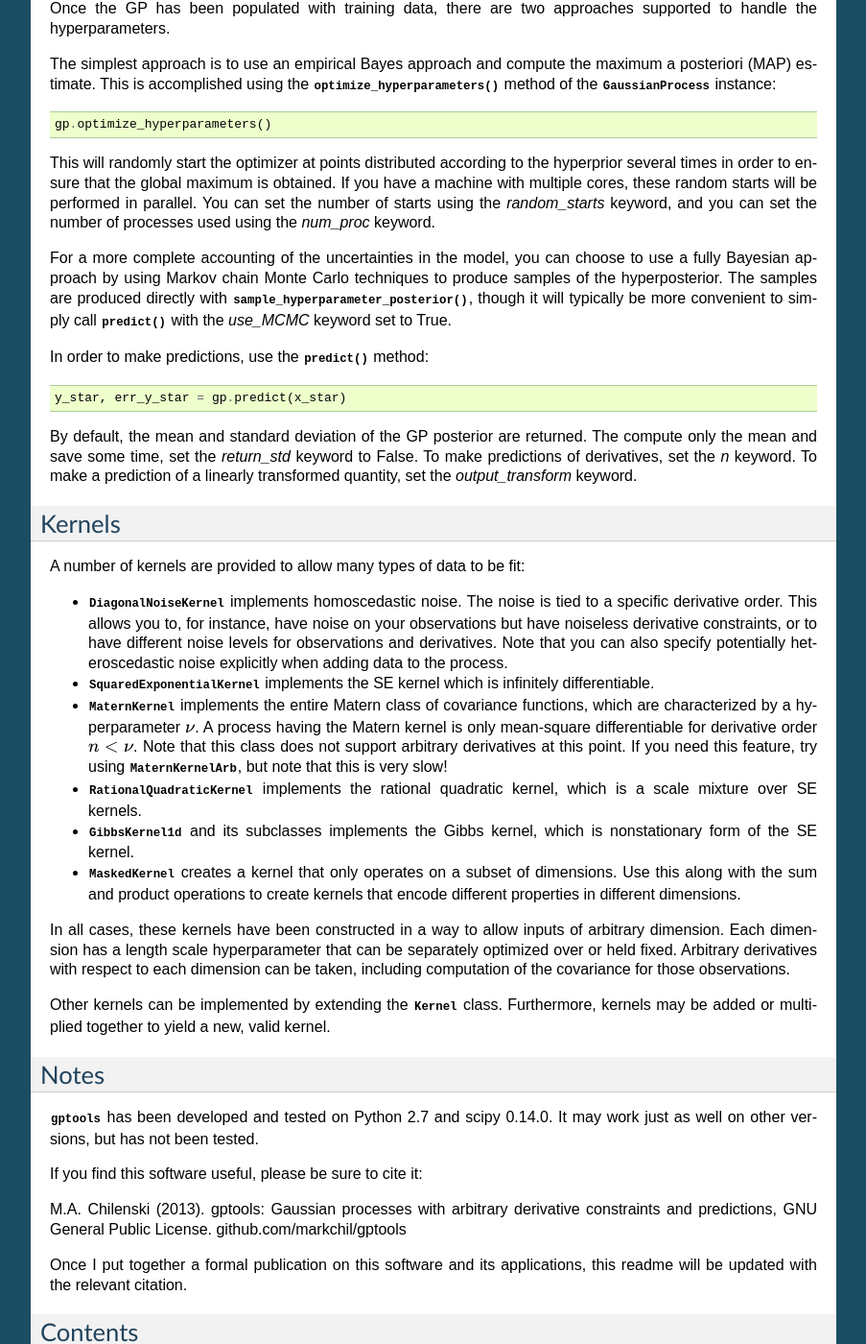
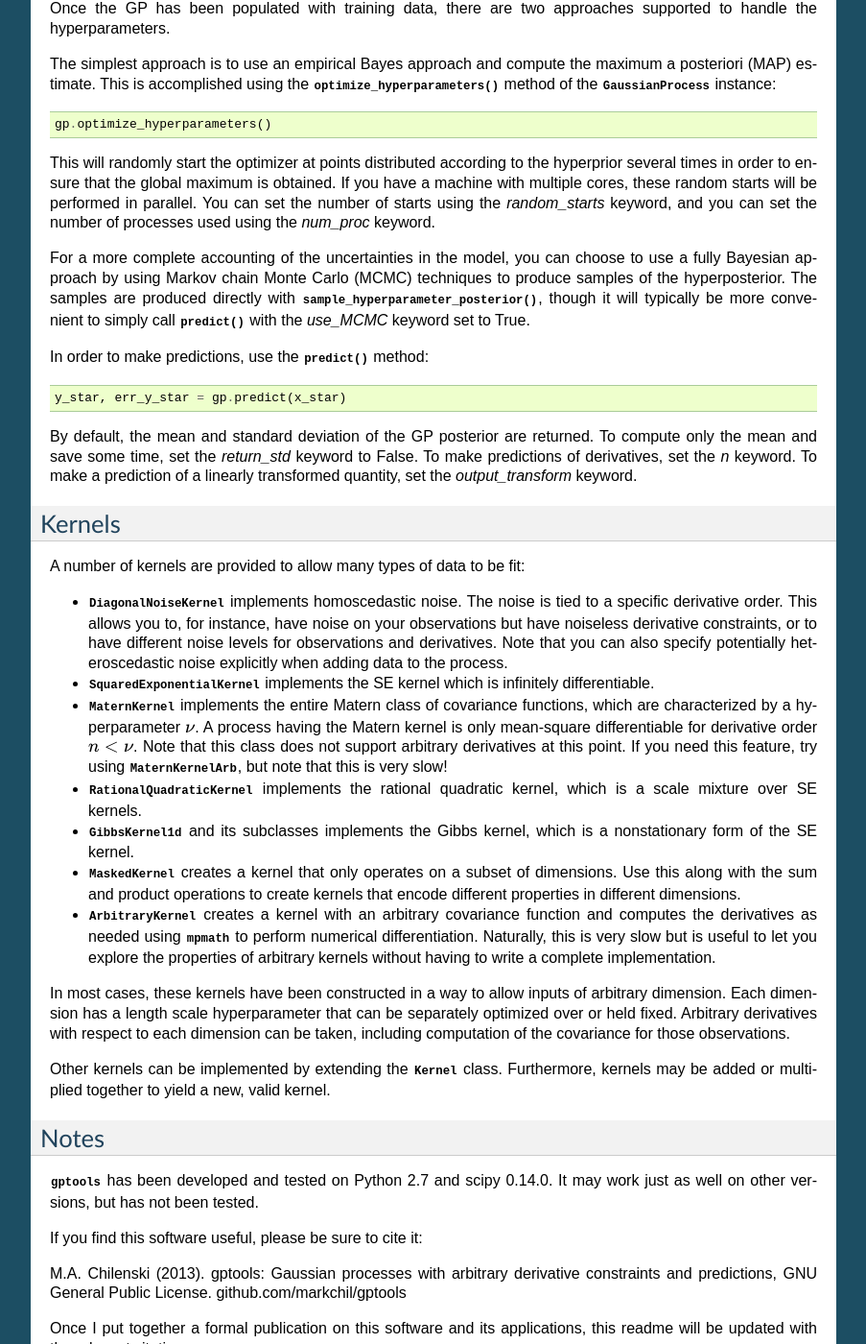
Before and after one commit to markchil/gptools, a Sphinx documentation site: the page built from docs/source/index.rst, in a window 1280 px wide and 1400 px high, scrolled down 985 px. Shown: the whole window at 96% size, without its empty margins (198-1101 px from the left). Built offline with Sphinx 7.4.7, drawn with Linux system fonts in a browser that asks for light colours; formulas are drawn with MathJax 3; some of the changed text lies outside the part shown.

Commit message:
Updates to main documentation.

```diff
--- a/docs/source/index.rst
+++ b/docs/source/index.rst
@@ -18,7 +18,7 @@ There are two key classes:
 * :py:class:`~gptools.gaussian_process.GaussianProcess` is the main class to represent a GP.
 * :py:class:`~gptools.kernel.core.Kernel` (and its many subclasses) represents a covariance kernel, and must be provided when constructing a :py:class:`~gptools.gaussian_process.GaussianProcess`. Separate kernels to describe the underlying signal and the noise are supported.
 
-A third class, :py:class:`~gptools.utils.JointPrior` allows you to construct a hyperprior of arbitrary complexity to dictate how the hyperparameters are handled.
+A third class, :py:class:`~gptools.utils.JointPrior`, allows you to construct a hyperprior of arbitrary complexity to dictate how the hyperparameters are handled.
 
 Creating a Gaussian process is as simple as::
 
@@ -48,13 +48,13 @@ The simplest approach is to use an empirical Bayes approach and compute the maxi
 
 This will randomly start the optimizer at points distributed according to the hyperprior several times in order to ensure that the global maximum is obtained. If you have a machine with multiple cores, these random starts will be performed in parallel. You can set the number of starts using the `random_starts` keyword, and you can set the number of processes used using the `num_proc` keyword.
 
-For a more complete accounting of the uncertainties in the model, you can choose to use a fully Bayesian approach by using Markov chain Monte Carlo techniques to produce samples of the hyperposterior. The samples are produced directly with :py:meth:`~gptools.gaussian_process.GaussianProcess.sample_hyperparameter_posterior`, though it will typically be more convenient to simply call :py:meth:`~gptools.gaussian_process.GaussianProcess.predict` with the `use_MCMC` keyword set to True.
+For a more complete accounting of the uncertainties in the model, you can choose to use a fully Bayesian approach by using Markov chain Monte Carlo (MCMC) techniques to produce samples of the hyperposterior. The samples are produced directly with :py:meth:`~gptools.gaussian_process.GaussianProcess.sample_hyperparameter_posterior`, though it will typically be more convenient to simply call :py:meth:`~gptools.gaussian_process.GaussianProcess.predict` with the `use_MCMC` keyword set to True.
 
 In order to make predictions, use the :py:meth:`~gptools.gaussian_process.GaussianProcess.predict` method::
 
     y_star, err_y_star = gp.predict(x_star)
 
-By default, the mean and standard deviation of the GP posterior are returned. The compute only the mean and save some time, set the `return_std` keyword to False. To make predictions of derivatives, set the `n` keyword. To make a prediction of a linearly transformed quantity, set the `output_transform` keyword.
+By default, the mean and standard deviation of the GP posterior are returned. To compute only the mean and save some time, set the `return_std` keyword to False. To make predictions of derivatives, set the `n` keyword. To make a prediction of a linearly transformed quantity, set the `output_transform` keyword.
 
 Kernels
 -------
@@ -65,10 +65,11 @@ A number of kernels are provided to allow many types of data to be fit:
 * :py:class:`~gptools.kernel.squared_exponential.SquaredExponentialKernel` implements the SE kernel which is infinitely differentiable.
 * :py:class:`~gptools.kernel.matern.MaternKernel` implements the entire Matern class of covariance functions, which are characterized by a hyperparameter :math:`\nu`. A process having the Matern kernel is only mean-square differentiable for derivative order :math:`n<\nu`. Note that this class does not support arbitrary derivatives at this point. If you need this feature, try using :py:class:`~gptools.kernel.matern.MaternKernelArb`, but note that this is very slow!
 * :py:class:`~gptools.kernel.rational_quadratic.RationalQuadraticKernel` implements the rational quadratic kernel, which is a scale mixture over SE kernels.
-* :py:class:`~gptools.kernel.gibbs.GibbsKernel1d` and its subclasses implements the Gibbs kernel, which is nonstationary form of the SE kernel.
+* :py:class:`~gptools.kernel.gibbs.GibbsKernel1d` and its subclasses implements the Gibbs kernel, which is a nonstationary form of the SE kernel.
 * :py:class:`~gptools.kernel.core.MaskedKernel` creates a kernel that only operates on a subset of dimensions. Use this along with the sum and product operations to create kernels that encode different properties in different dimensions.
+* :py:class:`~gptools.kernel.core.ArbitraryKernel` creates a kernel with an arbitrary covariance function and computes the derivatives as needed using :py:mod:`mpmath` to perform numerical differentiation. Naturally, this is very slow but is useful to let you explore the properties of arbitrary kernels without having to write a complete implementation.
 
-In all cases, these kernels have been constructed in a way to allow inputs of arbitrary dimension. Each dimension has a length scale hyperparameter that can be separately optimized over or held fixed. Arbitrary derivatives with respect to each dimension can be taken, including computation of the covariance for those observations.
+In most cases, these kernels have been constructed in a way to allow inputs of arbitrary dimension. Each dimension has a length scale hyperparameter that can be separately optimized over or held fixed. Arbitrary derivatives with respect to each dimension can be taken, including computation of the covariance for those observations.
 
 Other kernels can be implemented by extending the :py:class:`~gptools.kernel.core.Kernel` class. Furthermore, kernels may be added or multiplied together to yield a new, valid kernel.
 
```
